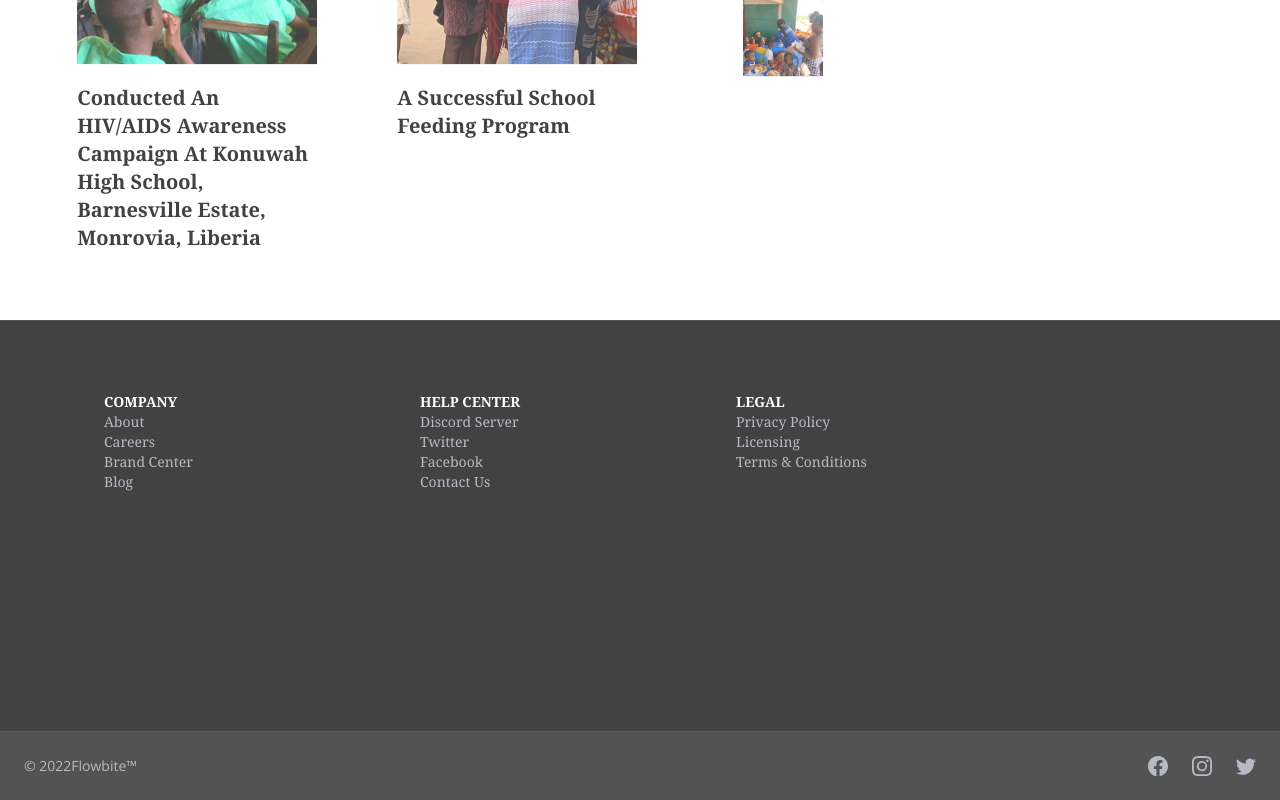
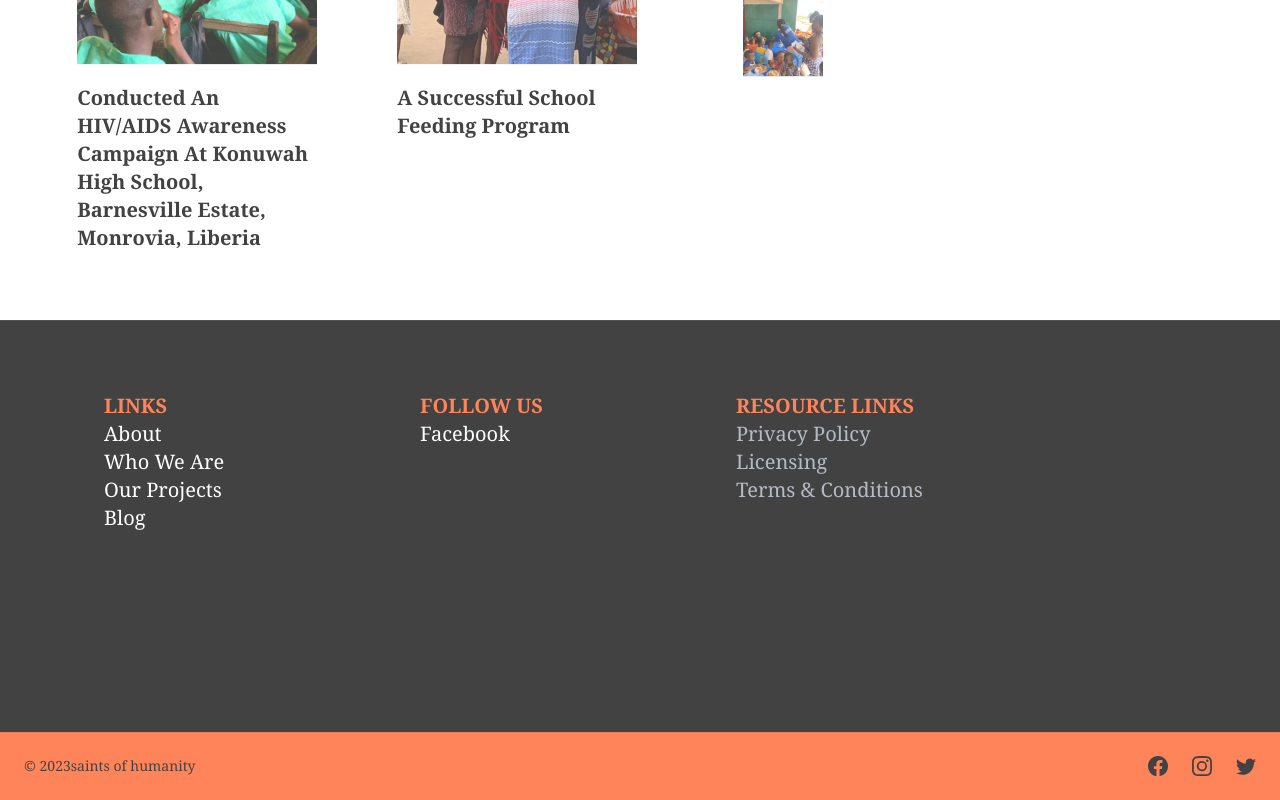
Before and after one commit to RobustTechLiberia/saints_of_humanity, a React (Vite) app: page / in a window 1280 px wide. Shown: the part 2495-3295 px from the top of the page. Built offline with nearby package versions, Linux system fonts and the light colour scheme.

Commit message:
deployment

```diff
--- a/src/components/footer.jsx
+++ b/src/components/footer.jsx
@@ -8,12 +8,7 @@ import {
   FooterLinkGroup,
   FooterTitle,
 } from "flowbite-react";
-import {
-
-  BsFacebook,
-  BsInstagram,
-  BsTwitter,
-} from "react-icons/bs";
+import { BsFacebook, BsInstagram, BsTwitter } from "react-icons/bs";
 
 class Footer extends React.Component {
   render() {
@@ -23,16 +18,19 @@ class Footer extends React.Component {
           <div className="w-full h-full flex flex-col justify-between ">
             <div className="grid w-full grid-cols-2 gap-8 px-6 py-8 md:mt-10 md:text-4xl text-lg font-serif md:mx-20 mx-3 md:grid-cols-4">
               <div>
-                <FooterTitle title="Company" className="text-white" />
-                <FooterLinkGroup col className="text-gray-400">
+                <FooterTitle
+                  title="Links"
+                  className="text-orange-500 text-lg md:text-xl"
+                />
+                <FooterLinkGroup col className="text-white text-lg md:text-xl">
                   <FooterLink href="#" className="hover:text-white">
                     About
                   </FooterLink>
                   <FooterLink href="#" className="hover:text-white">
-                    Careers
+                    Who We Are
                   </FooterLink>
                   <FooterLink href="#" className="hover:text-white">
-                    Brand Center
+                    Our Projects
                   </FooterLink>
                   <FooterLink href="#" className="hover:text-white">
                     Blog
@@ -40,25 +38,25 @@ class Footer extends React.Component {
                 </FooterLinkGroup>
               </div>
               <div>
-                <FooterTitle title="help center" className="text-white" />
-                <FooterLinkGroup col className="text-gray-400">
-                  <FooterLink href="#" className="hover:text-white">
-                    Discord Server
-                  </FooterLink>
-                  <FooterLink href="#" className="hover:text-white">
-                    Twitter
-                  </FooterLink>
+                <FooterTitle
+                  title="Follow Us"
+                  className="text-orange-500 text-lg md:text-xl"
+                />
+                <FooterLinkGroup col className="text-white text-lg md:text-xl">
                   <FooterLink href="#" className="hover:text-white">
                     Facebook
-                  </FooterLink>
-                  <FooterLink href="#" className="hover:text-white">
-                    Contact Us
                   </FooterLink>
                 </FooterLinkGroup>
               </div>
               <div>
-                <FooterTitle title="legal" className="text-white" />
-                <FooterLinkGroup col className="text-gray-400">
+                <FooterTitle
+                  title="Resource Links"
+                  className="text-orange-500 text-lg md:text-xl"
+                />
+                <FooterLinkGroup
+                  col
+                  className="text-gray-400 text-lg md:text-xl"
+                >
                   <FooterLink href="#" className="hover:text-white">
                     Privacy Policy
                   </FooterLink>
@@ -73,31 +71,29 @@ class Footer extends React.Component {
               <div>{/* Cleaned up broken comment layout here */}</div>
             </div>
 
-            <div className="w-full bg-neutral-900 border-t border-neutral-800 px-6 py-6 sm:flex sm:items-center sm:justify-between">
+            <div className="w-full bg-orange-500 border-t-0 border-neutral-800 px-6 py-6 sm:flex sm:items-center sm:justify-between">
               <FooterCopyright
                 href="#"
-                by="Flowbite™"
-                year={2022}
-                className="text-gray-400"
+                by="saints of humanity"
+                year={2023}
+                className="text-black font-serif lowercase"
               />
-              <div className="mt-4 flex space-x-6 sm:mt-0 sm:justify-center text-gray-400">
+              <div className="mt-4 flex space-x-6 sm:mt-0 sm:justify-center text-black">
                 <FooterIcon
                   href="#"
                   icon={BsFacebook}
-                  className="hover:text-white"
+                  className="hover:text-black text-black"
                 />
                 <FooterIcon
                   href="#"
                   icon={BsInstagram}
-                  className="hover:text-white"
+                  className="hover:text-black text-black"
                 />
                 <FooterIcon
                   href="#"
                   icon={BsTwitter}
-                  className="hover:text-white"
+                  className="hover:text-black text-black"
                 />
-
-
               </div>
             </div>
           </div>
```
